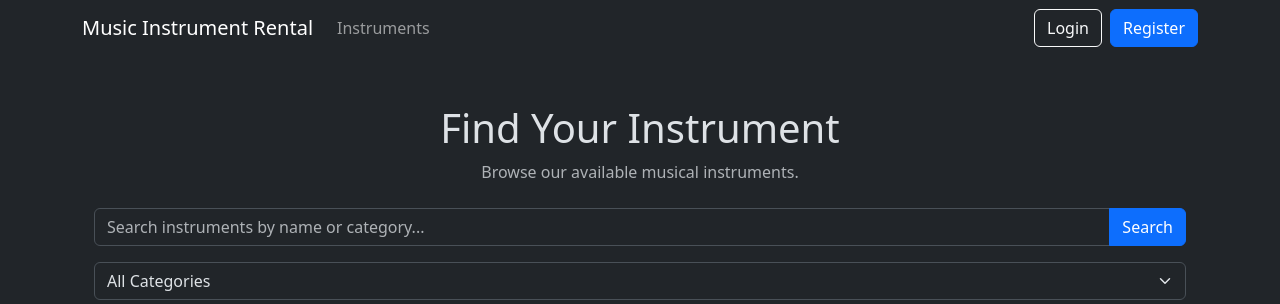
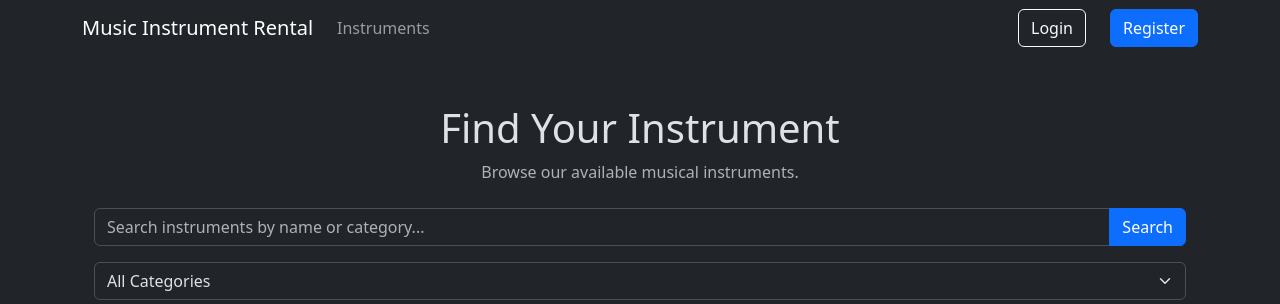
Before and after one commit to freckleyev/MusicInstrumentRental, a Symfony app: template templates/public/index.html.twig in a window 1280 px wide. Shown: the top 304 px of the page. Run offline with Twig, Linux system fonts and the light colour scheme; the template is opened without the code that fills it: most values are stand-ins (such as "Sample title", 1, 10 or a date in 2020); grey boxes marked "Sample" are stand-in pictures; some libraries are stand-ins or nearby versions.

Commit message:
base html dashboard fixed

```diff
--- a/templates/base.html.twig
+++ b/templates/base.html.twig
@@ -83,7 +83,7 @@
         <li class="nav-item">
             <a
                 class="nav-link
-            {% if app.request.attributes.get('_route') starts with 'dashboard' %}
+                {% if app.request.pathInfo starts with '/dashboard' %}
                     text-white
                 {% endif %}
                 "
@@ -98,7 +98,7 @@
 </ul>
 
 {# Authentication buttons #}
-<div class="d-flex gap-2">
+<div class="d-flex gap-4">
 
     {% if app.user %}
 
```
Also changed, not shown: public/images/users/1c8911952bc49e79ab89ba8ba3732651-6a88b9b539cd8.jpg (added). Lines whose indentation alone changed are shown as unchanged.
